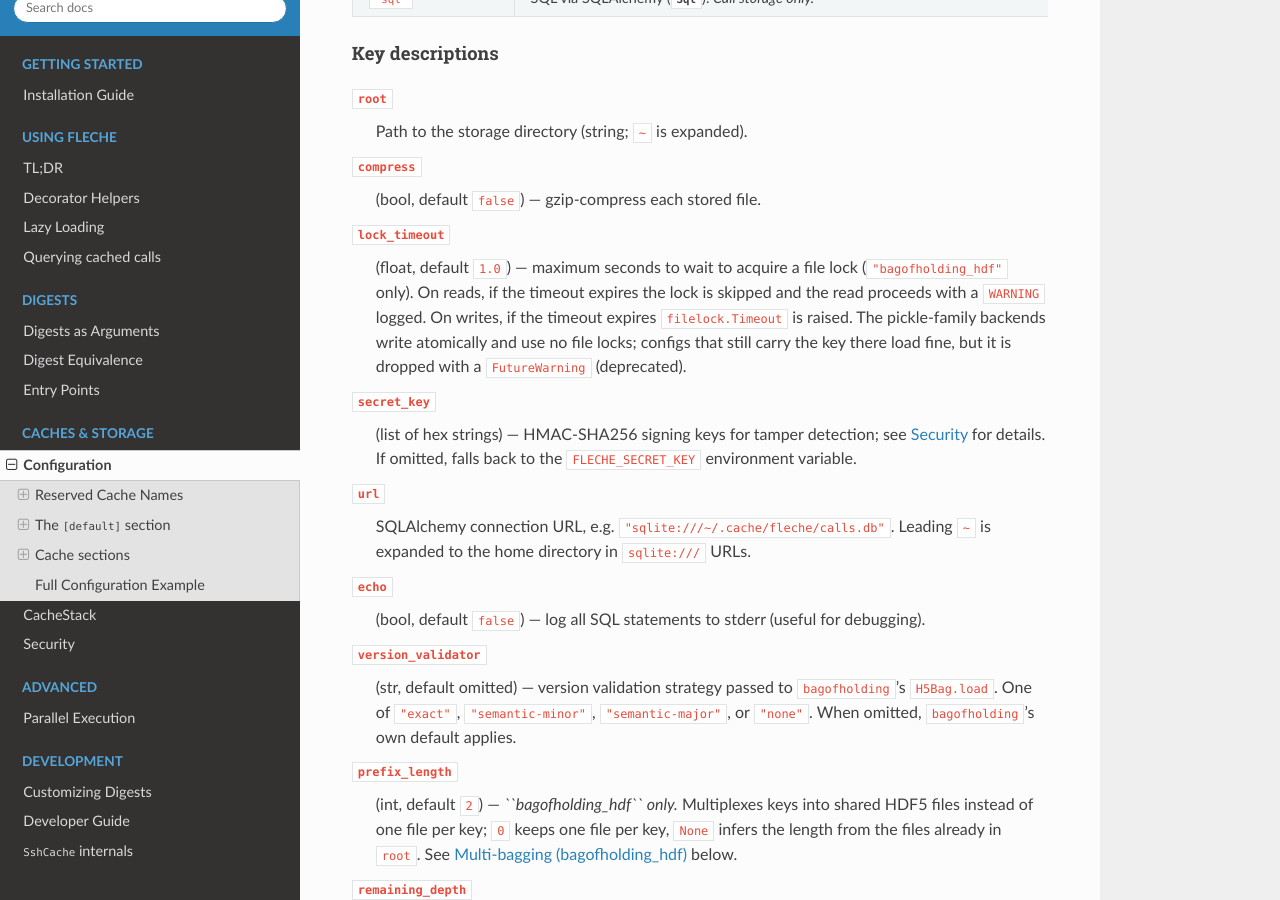
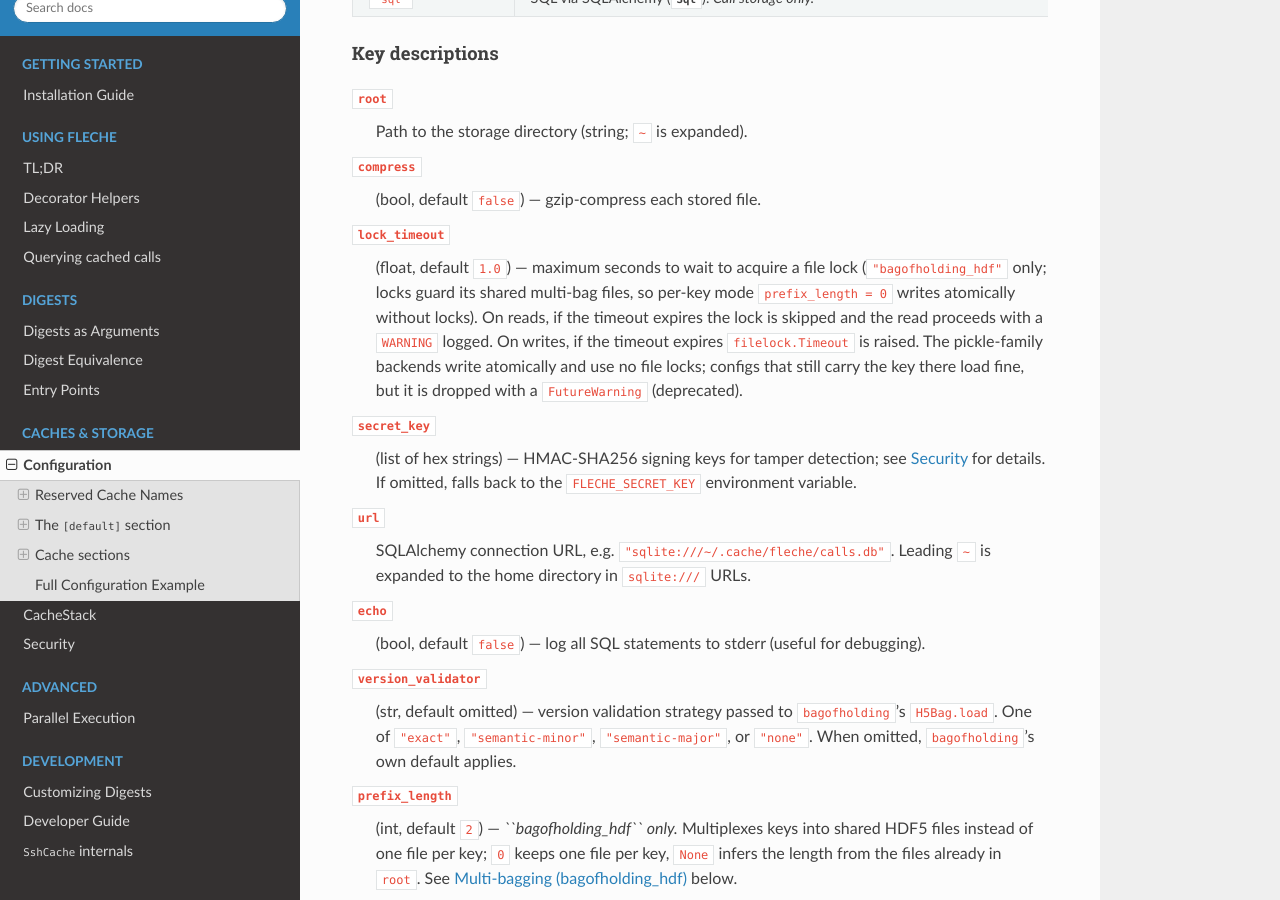
Before and after one commit to pmrv/fleche, a Sphinx documentation site: the page built from docs/storage/configuration.rst, in a window 1280 px wide and 900 px high, scrolled down 4554 px. Built offline with Sphinx 7.4.7 and the Read the Docs theme 3.1.0, drawn with Linux system fonts in a browser that asks for light colours; pages that are not in the unit, such as notebooks, are missing from menus.

Commit message:
refactor(storage): make per-key bagofholding mode lock-free
Per-key mode has no files shared between keys, so it can inherit
FileStorage's atomic-rename put/get instead of file locking: H5Bag
writes the temp sibling in full and the rename publishes it, giving the
same torn-read protection the pickle family gets. Locks now exist only
where structurally required — the shared multi-bag files — and per-key
mode stops littering an unbounded {key}.lock per entry. The bag
overrides of put/get/_lock_path/_evict reduce to the multi-bag branch.

Co-Authored-By: Claude Fable 5 <noreply@anthropic.com>
Claude-Session: https://claude.ai/code/session_01KpPAQx3kx6sLuD7ZDYs9nk

```diff
--- a/docs/parallel_execution.rst
+++ b/docs/parallel_execution.rst
@@ -138,7 +138,8 @@ Fleche's pickle-family file storage writes each entry to a temporary file that
 is atomically renamed into place, so multiple workers can safely write to the
 same directory — readers never observe a partially written entry, and no lock
 files accumulate.  (The HDF5-backed ``bagofholding_hdf`` backend mutates its
-files in place instead and coordinates through lock files.)
+shared multi-bag files in place and coordinates those through lock files;
+its per-key mode writes atomically like the pickle family.)
 
 .. note::
 
--- a/docs/storage/configuration.rst
+++ b/docs/storage/configuration.rst
@@ -279,9 +279,11 @@ Key descriptions
 
 ``lock_timeout``
     (float, default ``1.0``) — maximum seconds to wait to acquire a file lock
-    (``"bagofholding_hdf"`` only).  On reads, if the timeout expires the lock
-    is skipped and the read proceeds with a ``WARNING`` logged.  On writes, if
-    the timeout expires ``filelock.Timeout`` is raised.  The pickle-family
+    (``"bagofholding_hdf"`` only; locks guard its shared multi-bag files, so
+    per-key mode ``prefix_length = 0`` writes atomically without locks).  On
+    reads, if the timeout expires the lock is skipped and the read proceeds
+    with a ``WARNING`` logged.  On writes, if the timeout expires
+    ``filelock.Timeout`` is raised.  The pickle-family
     backends write atomically and use no file locks; configs that still carry
     the key there load fine, but it is dropped with a ``FutureWarning``
     (deprecated).
```
Also changed, not shown: agents/DEVELOPING.md (+1 -1 lines), 2 other files.
